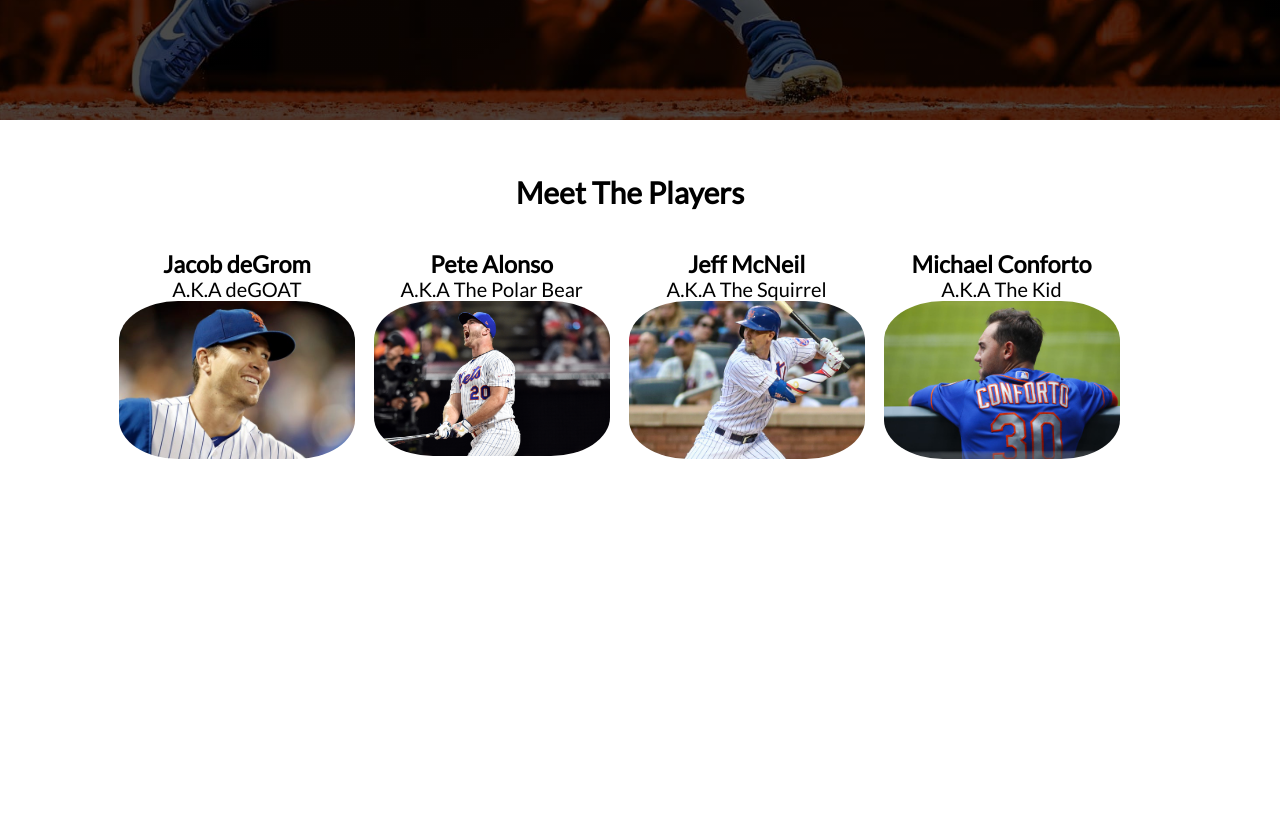
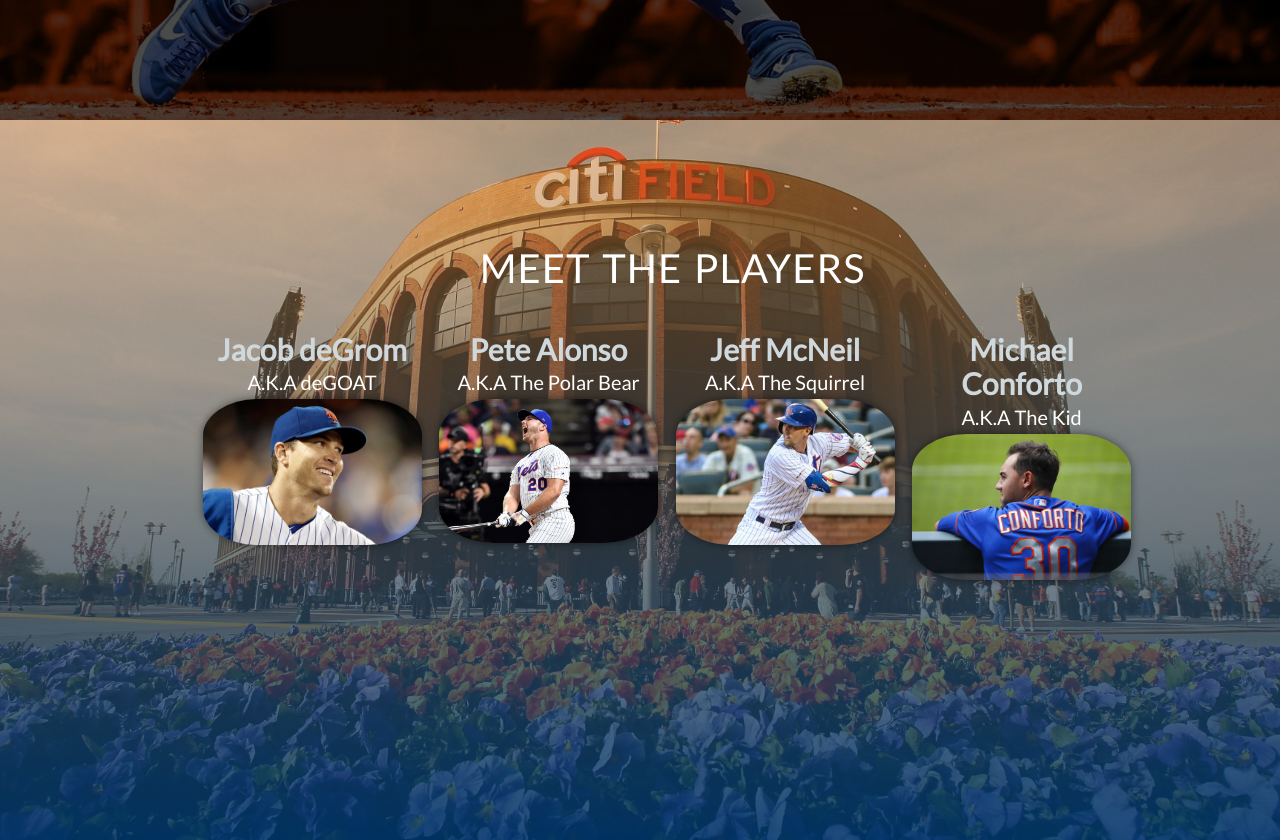
Before and after one commit to joVal21/NY-Mets-Fan-Page, a plain HTML site: page index.html in a window 1280 px wide. Shown: the part 680-1520 px from the top of the page. Before the commit the page ends 1154 px from the top, so only its background shows below. Drawn offline with Linux system fonts and the light colour scheme.

Commit message:
🦺ADDED STYLING TO SECTION 2(MEET THE STARS)

```diff
--- a/resources/css/style.css
+++ b/resources/css/style.css
@@ -147,19 +147,28 @@ span {
 
 
 /*-------------------------*/
-/* Meet The Players */
+/* Meet The Stars */
 /*-------------------------*/
 
 .star-mets {
     margin: 0 auto;
     text-align: center;
-    padding-top: 55PX;
-    padding-left: 100px;
+    padding-top: 125PX;
+    padding-left: 185px;
+    background-image: linear-gradient(rgba(243, 140, 43, 0.418), rgba(0, 56, 109, 0.863)), url("/resources/images/Citi\ Field.jpg ");
+    background-size: cover;
+    background-position: center;
+    height: 90vh;
 }
 
 .star-mets h2 {
     padding-right: 120px;
     padding-bottom: 30px;
+    font-size: 200%;
+    font-weight: 400;
+    text-transform: uppercase;
+    letter-spacing: 1px;
+    word-spacing: 3px;
 }
 
 .star-mets img {
@@ -167,4 +176,34 @@ span {
     width: 100%;
     height: auto;
     border-radius: 25%;
+    box-shadow: 0 0 8px rgba(0, 0, 0, 0.5);
+    margin-bottom: 25px;
 }
+
+.star-mets
+h2,
+h3,
+p {
+
+    color: white;
+}
+
+.star-mets p {
+    padding: 5px 0;
+    font-weight: 400;
+}
+
+.star-mets h3 {
+    font-size: 150%;
+    color: #cfd9dd ;
+}
+.player:hover {
+    transform: scale(1.1);
+    transition: .5s;
+    box-shadow: 0 0 20px rgba(209, 202, 202, 0.5);
+
+}
+
+.quote {
+    color: white;
+}
```
